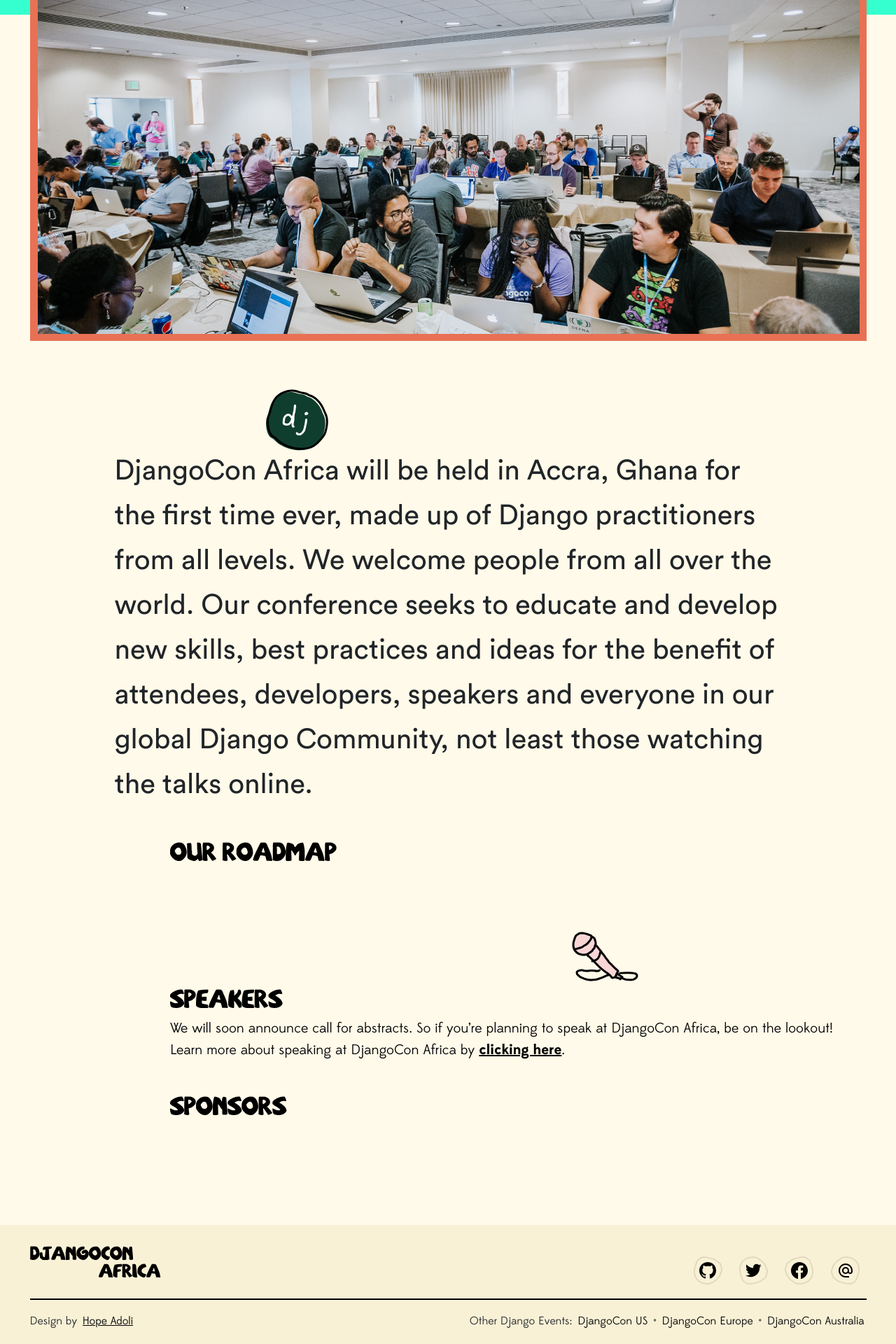
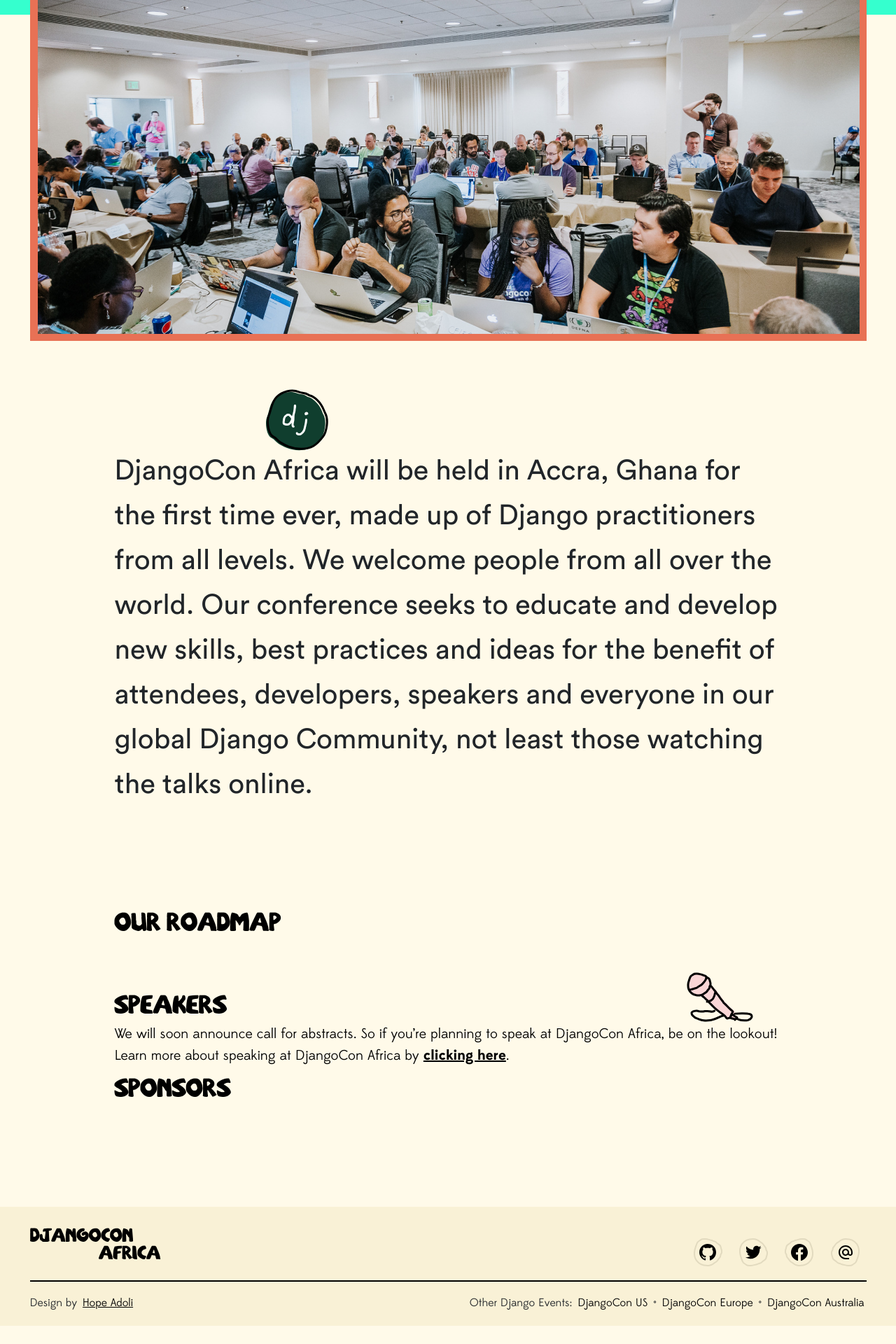
Before and after one commit to djangocon/2023.djangocon.africa, a Jekyll site: the page built from index.md, in a window 1280 px wide. Shown: the part 794-2714 px from the top of the page at 70% size. Built offline with Jekyll 4.4.1, drawn with Linux system fonts in a browser that asks for light colours; after the commit the page ends 2688 px from its top, so only the background shows below that.

Commit message:
Update container on different sections

```diff
--- a/_includes/footer.html
+++ b/_includes/footer.html
@@ -1,4 +1,4 @@
-<footer>
+
   <div class="container">
     <div class="content">
       <div class="footer-logo">
--- /dev/null
+++ b/_includes/roadmap.html
@@ -0,0 +1,3 @@
+<div class="mini-container">
+  <h3 class="heading">OUR ROADMAP</h3>
+</div>
--- a/_includes/sponsors.html
+++ b/_includes/sponsors.html
@@ -1,3 +1 @@
-<div class="heading-title">
-  <h3 class="text">SPONSORS</h3>
-</div>
+<h3 class="heading">SPONSORS</h3>
--- a/_layouts/home.html
+++ b/_layouts/home.html
@@ -26,31 +26,32 @@
 
     <section>{% include info.html %}</section>
 
-    <div class="heading-title">
-      <h3 class="text">OUR ROADMAP</h3>
-    </div>
-    <div class="mic"></div>
-    <div class="heading-title">
-      <h3 class="text">SPEAKERS</h3>
-      <p class="sub-text">
-        We will soon announce call for abstracts. So if you’re planning to speak
-        at DjangoCon Africa, be on the lookout!<br />Learn more about speaking
-        at DjangoCon Africa by <strong><a href="#">clicking here</a></strong
-        >.
-      </p>
-    </div>
+    <section>{% include roadmap.html %}</section>
 
-    {% include sponsors.html %} {% include footer.html %}
-    <script
-      src="//code.tidio.co/ypalbp3puqa6ycruaz2ujgjuudsphjwz.js"
-      async
-    ></script>
+    <section class="mini-container">
+      <div class="mic"></div>
+      <div>
+        <h3 class="heading">SPEAKERS</h3>
+        <p class="sub-text">
+          We will soon announce call for abstracts. So if you’re planning to speak at DjangoCon
+          Africa, be on the lookout!<br />Learn more about speaking at DjangoCon Africa by
+          <strong><a href="#">clicking here</a></strong
+          >.
+        </p>
+      </div>
+    </section>
+
+    <section class="mini-container">{% include sponsors.html %}</section>
+
+    <footer>{% include footer.html %}</footer>
+
+    <script src="//code.tidio.co/ypalbp3puqa6ycruaz2ujgjuudsphjwz.js" async />
     <script
       src="https://cdn.jsdelivr.net/npm/bootstrap@5.0.2/dist/js/bootstrap.bundle.min.js"
       integrity="sha384-MrcW6ZMFYlzcLA8Nl+NtUVF0sA7MsXsP1UyJoMp4YLEuNSfAP+JcXn/tWtIaxVXM"
       crossorigin="anonymous"
-    ></script>
-    <script src="/static/js/main.js"></script>
+    />
+    <script src="static/js/main.js" />
     {% include analytics.html %}
   </body>
 </html>
--- a/static/css/style.css
+++ b/static/css/style.css
@@ -130,14 +130,7 @@
   background: url(/static/img/site/mic.svg);
 }
 
-.heading-title {
-  margin-top: 50px;
-  margin-bottom: 50px;
-  padding-left: 243px;
-  padding-right: 243px;
-}
-
-.heading-title .text {
+.heading {
   line-height: 34px;
   font-family: "southAfrica";
   font-size: 30px;
@@ -422,4 +415,5 @@
   font-size: 40px;
   line-height: 64px;
   margin-top: 150px;
+  margin-bottom: 150px;
 }
```
